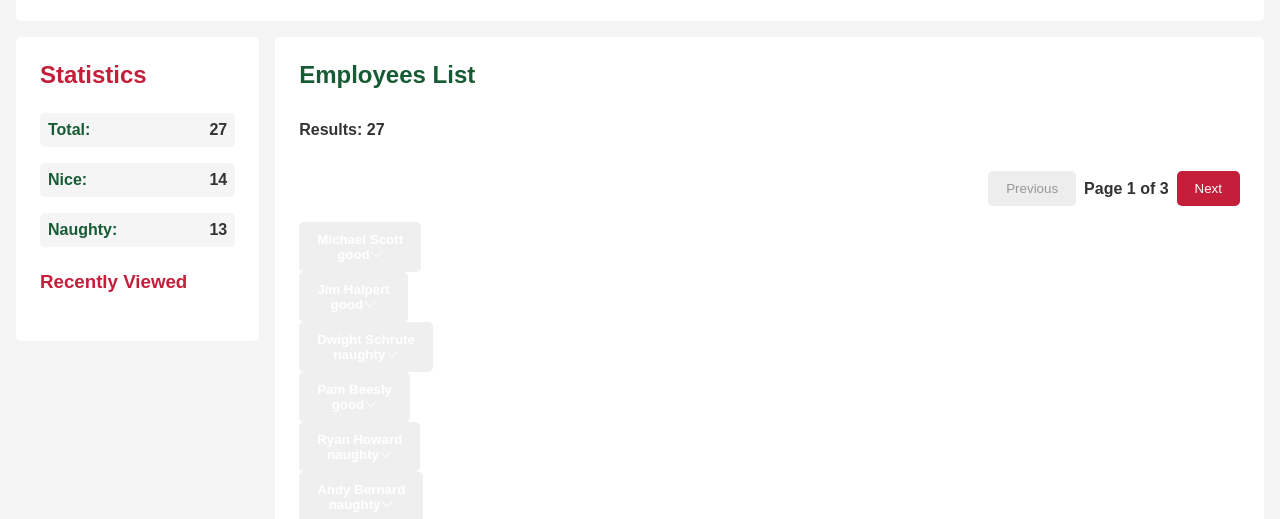
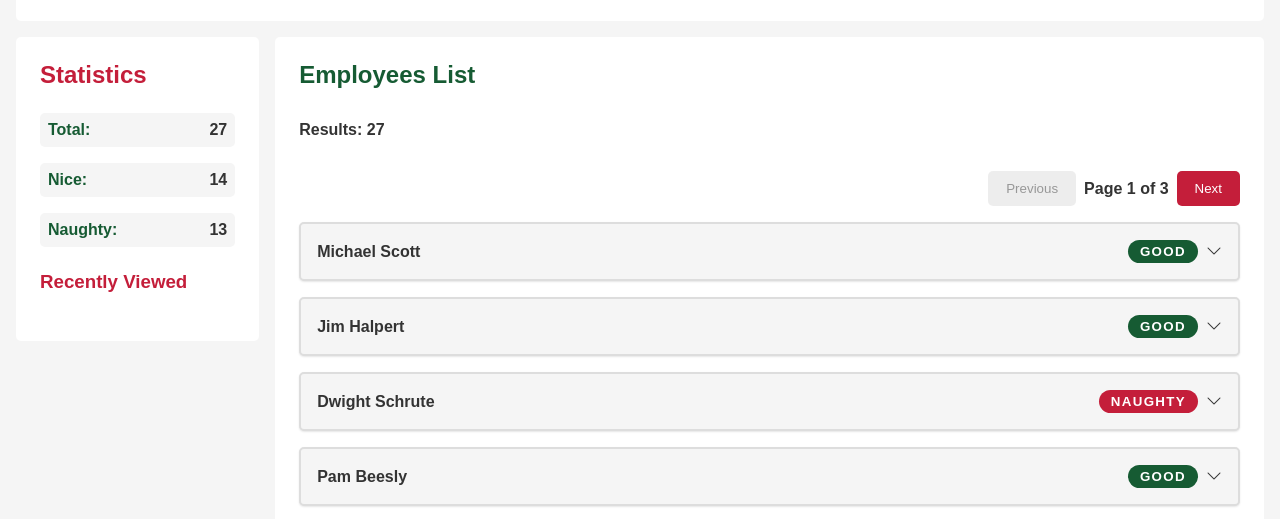
Before and after one commit to BMWGengiuRobert/Tema4-JS_Holiday_Project, a website built with Vite: page index.html in a window 1280 px wide. Shown: the part 285-804 px from the top of the page. Built offline with nearby package versions, Linux system fonts and the light colour scheme.

Commit message:
employee card styles

```diff
--- a/src/features/employee-card/employee-card.js
+++ b/src/features/employee-card/employee-card.js
@@ -24,6 +24,11 @@ export function createEmployeeCard(employee, clickHandler) {
   const statusBadgeSpan = document.createElement('span');
   statusBadgeSpan.classList.add('status-badge');
   statusBadgeSpan.textContent = `${employee.status}`;
+  if (employee.status === 'good') {
+    statusBadgeSpan.classList.add('good');
+  } else if (employee.status === 'naughty') {
+    statusBadgeSpan.classList.add('naughty');
+  }
   div.append(statusBadgeSpan);
 
   // creating icon element, add it to header right div
--- /dev/null
+++ b/src/styles/components/employee-card.scss
@@ -0,0 +1,86 @@
+article {
+  border: 2px solid $color-border;
+  background-color: $color-light-gray;
+  border-radius: $border-radius;
+  box-shadow: 0 1px 2px $color-shadow;
+  display: flex;
+  flex-direction: column;
+  gap: $spacing-small;
+
+  h3 {
+    margin-bottom: $spacing-small;
+  }
+
+  .employee-card-button {
+    width: 100%;
+    display: flex;
+    justify-content: space-between;
+    align-items: center;
+    background: none;
+    border: none;
+    padding: 0;
+    cursor: pointer;
+    text-align: left;
+    font-family: inherit;
+    padding: $spacing-medium;
+
+    .employee-name {
+      font-weight: bold;
+      font-size: 16px;
+      color: $color-dark-gray;
+    }
+
+    .header-right {
+      display: flex;
+      align-items: center;
+      gap: $spacing-small;
+
+      .status-badge {
+        padding: 4px 12px;
+        border-radius: $border-radius;
+        font-weight: bold;
+        color: $color-snow-white;
+        text-transform: uppercase;
+        border-radius: 100px;
+        white-space: nowrap;
+        letter-spacing: 0.1em;
+
+        &.good {
+          background-color: $color-christmas-green;
+        }
+
+        &.naughty {
+          background-color: $color-christmas-red;
+        }
+      }
+
+      i {
+        font-size: 16px;
+        color: $color-dark-gray;
+      }
+    }
+  }
+
+  .employee-details {
+    border-top: 1px solid $color-border;
+    background-color: $color-snow-white;
+
+    dl {
+      display: grid;
+      grid-template-columns: max-content 1fr;
+      column-gap: $spacing-large;
+      row-gap: $spacing-small;
+      padding: $spacing-medium;
+
+      dt {
+        font-weight: bold;
+        color: $color-dark-gray;
+        white-space: nowrap;
+      }
+
+      dd {
+        color: $color-dark-gray;
+      }
+    }
+  }
+}
--- a/src/styles/layout.scss
+++ b/src/styles/layout.scss
@@ -46,6 +46,12 @@ main {
       font-weight: bold;
     }
   }
+
+  [role='list'] {
+    display: flex;
+    flex-direction: column;
+    gap: $spacing-medium;
+  }
 }
 
 aside {
--- a/src/styles/main.scss
+++ b/src/styles/main.scss
@@ -11,6 +11,7 @@
 @import 'components/filter-form.scss';
 @import 'components/statistics.scss';
 @import 'components/pagination.scss';
+@import 'components/employee-card.scss';
 
 // Utilities styles import
 @import 'utilities';
```
